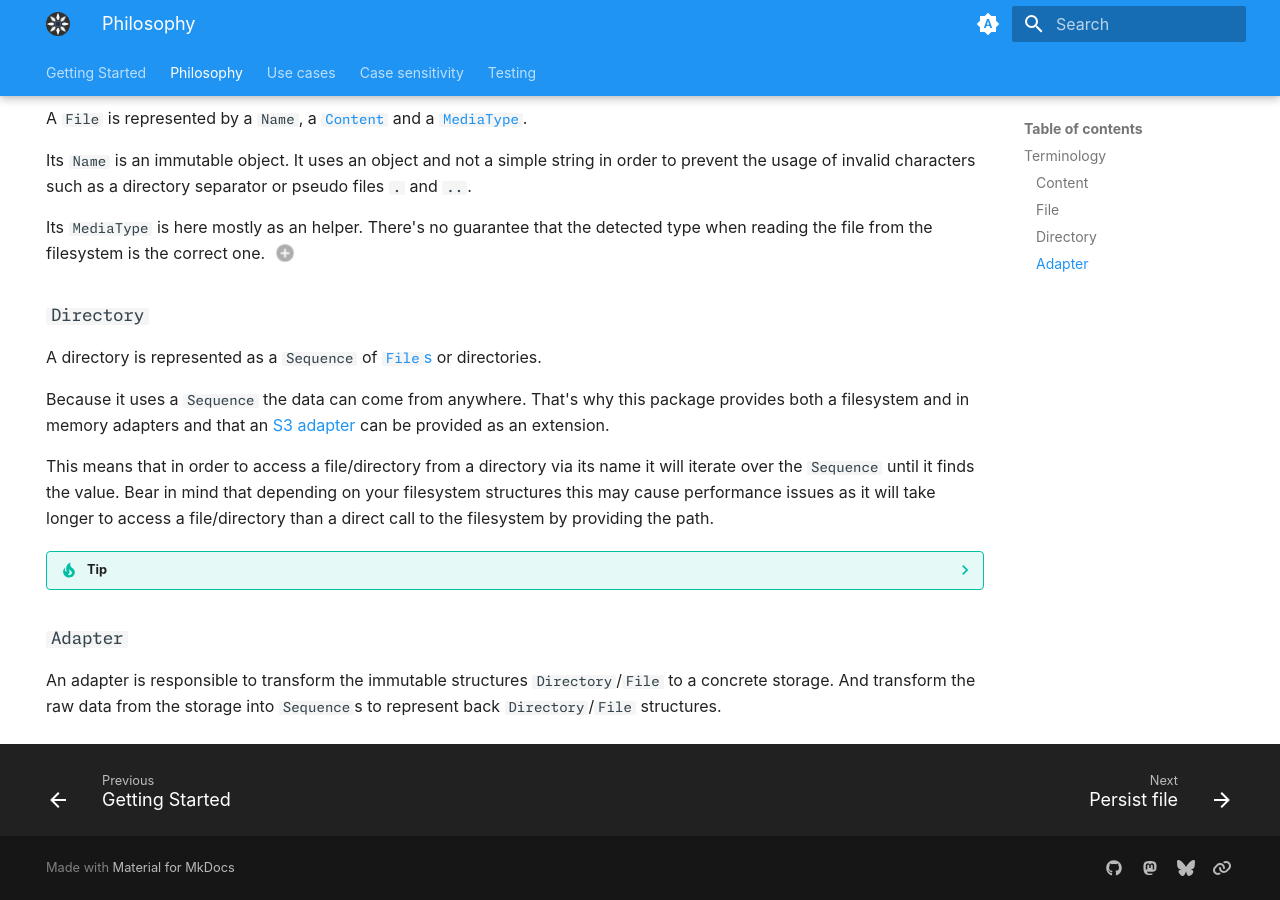
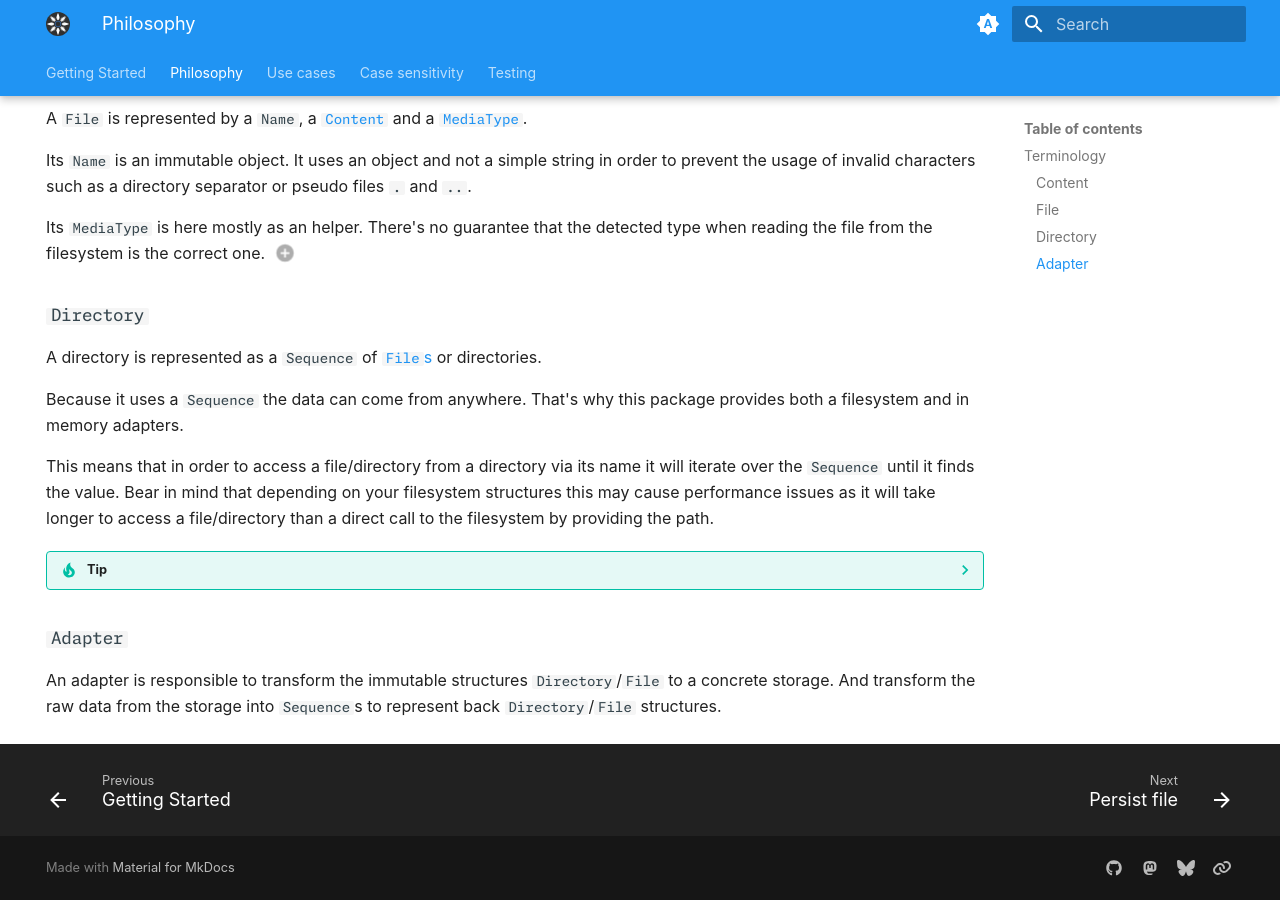
Before and after one commit to Innmind/Filesystem, an MkDocs documentation site: the page built from documentation/philosophy.md, in a window 1280 px wide and 900 px high, scrolled down 1046 px. Built offline with MkDocs 1.6.1 and Material for MkDocs 9.7.7, drawn with Linux system fonts in a browser that asks for light colours; plug-ins that fetch from the network failed and are left out.

Commit message:
remove reference to s3

```diff
--- a/documentation/philosophy.md
+++ b/documentation/philosophy.md
@@ -45,7 +45,7 @@ Its `MediaType` is here mostly as an helper. There's no guarantee that the detec
 
 A directory is represented as a `Sequence` of [`File`s](#file) or directories.
 
-Because it uses a `Sequence` the data can come from anywhere. That's why this package provides both a filesystem and in memory adapters and that an [S3 adapter](https://github.com/Innmind/S3/) can be provided as an extension.
+Because it uses a `Sequence` the data can come from anywhere. That's why this package provides both a filesystem and in memory adapters.
 
 This means that in order to access a file/directory from a directory via its name it will iterate over the `Sequence` until it finds the value. Bear in mind that depending on your filesystem structures this may cause performance issues as it will take longer to access a file/directory than a direct call to the filesystem by providing the path.
 
```
